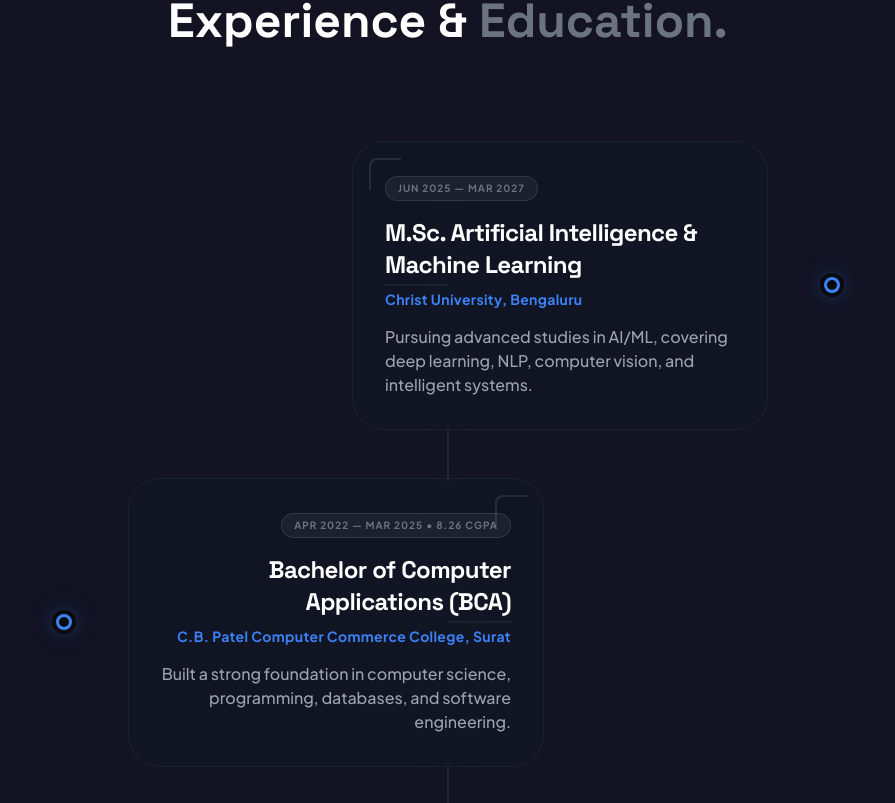
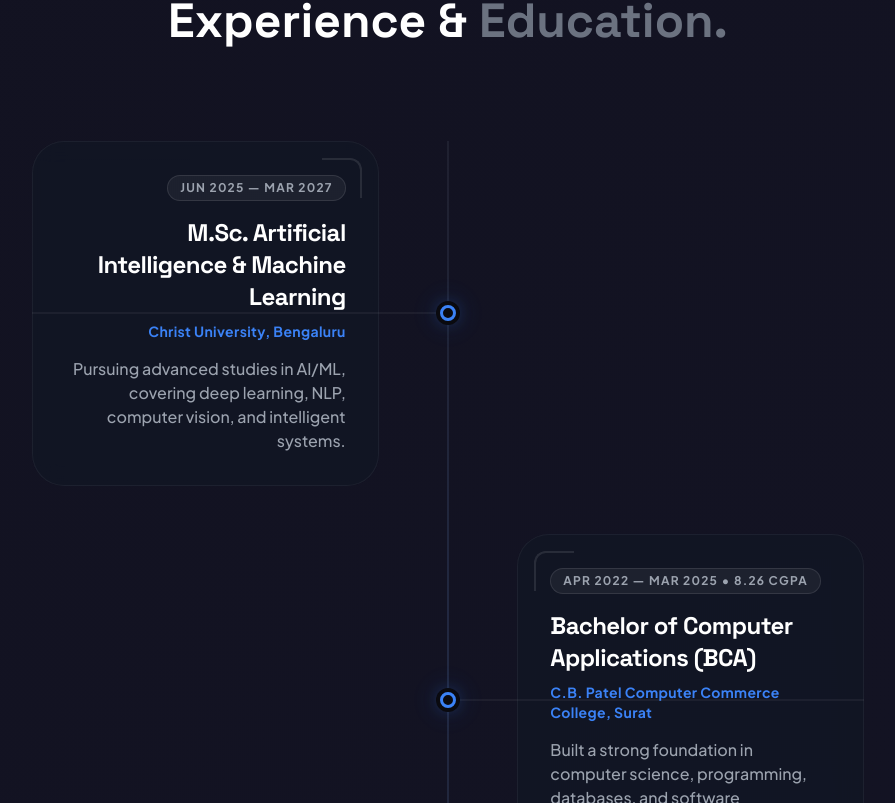
Before and after one commit to ram-49-kaps/RamKapadia_Portfolio, a React (Vite) app: page / in a window 1280 px wide. Shown: the part 5137-5940 px from the top of the page, without its empty margins (192-1087 px from the left). Built offline with nearby package versions, Linux system fonts and the light colour scheme.

Commit message:
fix(styles): fix experience timeline overlap and connector layout

```diff
--- a/src/components/Experience.jsx
+++ b/src/components/Experience.jsx
@@ -97,15 +97,17 @@
                 initial={{ opacity: 0, y: 30 }}
                 animate={isInView ? { opacity: 1, y: 0 } : {}}
                 transition={{ duration: 0.5, delay: i * 0.1 }}
-                className={`relative flex flex-col md:flex-row items-center gap-8 ${
+                className={`relative flex flex-col md:flex-row items-center w-full ${
                   i % 2 === 0 ? 'md:flex-row-reverse' : ''
                 }`}
               >
+                {/* Spacer to push center dot into middle */}
+                <div className="hidden md:block md:w-5/12" />
+
                 {/* Center dot - shared between mobile/desktop layout logic */}
-                <div className="absolute -left-[32px] md:static md:left-auto flex-shrink-0 w-16 h-16 flex items-center justify-center md:z-20">
-                   <div className="w-16 h-px bg-white/10 hidden md:block absolute top-1/2 -translate-y-1/2" style={{
-                      right: i % 2 === 0 ? '50%' : 'auto',
-                      left: i % 2 !== 0 ? '50%' : 'auto',
+                <div className="absolute -left-[32px] md:static md:w-2/12 flex items-center justify-center flex-shrink-0 md:z-20">
+                   <div className="hidden md:block absolute h-px bg-white/10 w-1/2 top-1/2 -translate-y-1/2" style={{
+                      left: i % 2 === 0 ? '0' : '50%',
                    }}/>
 
                    {/* Animated Pulsating Pin */}
@@ -119,15 +121,16 @@
                    </div>
                 </div>
 
-                <div className="w-full md:w-1/2 pl-8 md:pl-0">
-                  <div className={`p-8 rounded-[2rem] glass border border-white/5 hover:border-white/20 transition-all bg-[#121826]/60 group relative overflow-hidden ${i % 2 === 0 ? 'md:text-left' : 'md:text-right'}`}>
+                <div className="w-full md:w-5/12 pl-8 md:pl-0">
+                  <div className={`p-6 sm:p-8 rounded-[2rem] glass border border-white/5 hover:border-white/20 transition-all bg-[#121826]/60 group relative overflow-hidden ${i % 2 === 0 ? 'md:text-right' : 'md:text-left'}`}>
 
                     {/* Corner decorative bracket */}
-                    <div className={`absolute top-4 ${i % 2 === 0 ? 'left-4' : 'right-4'} opacity-10 group-hover:opacity-30 transition-opacity`}>
-                       <div className="w-8 h-8 border-t-2 border-l-2 border-white rounded-tl-lg" />
+                    <div className={`absolute top-4 ${i % 2 === 0 ? 'right-4' : 'left-4'} opacity-10 group-hover:opacity-30 transition-opacity z-0 pointer-events-none`}>
+                       <div className={`w-10 h-10 border-t-2 ${i % 2 === 0 ? 'border-r-2 rounded-tr-xl' : 'border-l-2 rounded-tl-xl'} border-white`} />
                     </div>
 
-                    <span className="inline-block px-3 py-1 text-[10px] font-bold rounded-full bg-white/5 text-gray-500 mb-4 border border-white/10 uppercase tracking-widest group-hover:text-accent-blue transition-colors">
+                    <div className="relative z-10">
+                      <span className="inline-block px-3 py-1 text-[10px] sm:text-xs font-bold rounded-full bg-white/5 text-gray-400 mb-4 border border-white/10 uppercase tracking-widest group-hover:text-accent-blue transition-colors">
                         {item.period}
                       </span>
 
@@ -144,6 +147,7 @@
                       </p>
                     </div>
                   </div>
+                </div>
               </motion.div>
             ))}
           </div>
```
Lines whose indentation alone changed are shown as unchanged.
